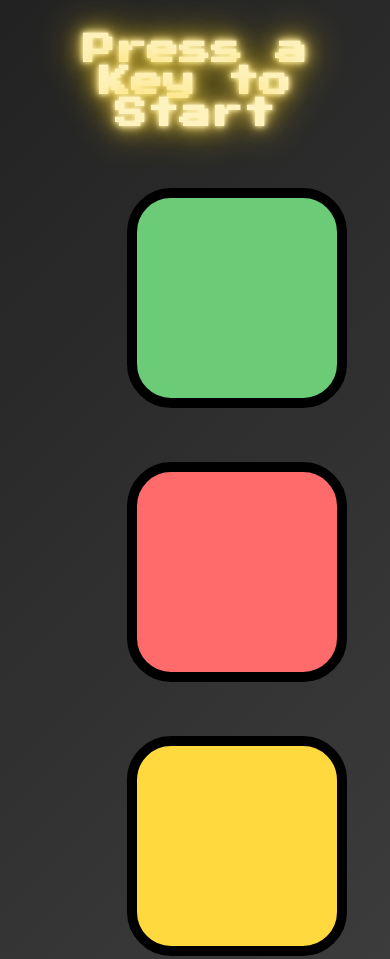
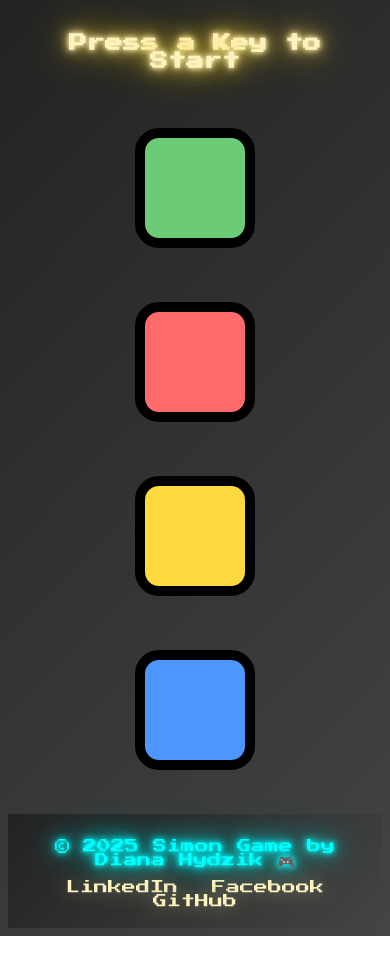
Before and after one commit to zivasann/Simons-Game-by-Diana-Hydzik, a plain HTML site: page index.html in a window 390 px wide. Shown: the top 959 px of the page. After the commit the page ends 936 px from the top, so only its background shows below. Drawn offline with nearby package versions, Linux system fonts and the light colour scheme.

Commit message:
Update styles.css

```diff
--- a/styles.css
+++ b/styles.css
@@ -18,6 +18,12 @@ body {
   border-radius: 10px;
 }
 
+@media (max-width: 600px) {
+  #level-title {
+    font-size: 1.2rem;
+  }
+}
+
 .container {
   display: block;
   width: 50%;
@@ -32,6 +38,17 @@ body {
   width: 200px;
   border: 10px solid black;
   border-radius: 20%;
+}
+
+@media (max-width: 600px) {
+  .btn {
+    width: 100px;
+    height: 100px;
+  }
+
+  #level-title {
+    font-size: 18px;
+  }
 }
 
 .game-over {
```
